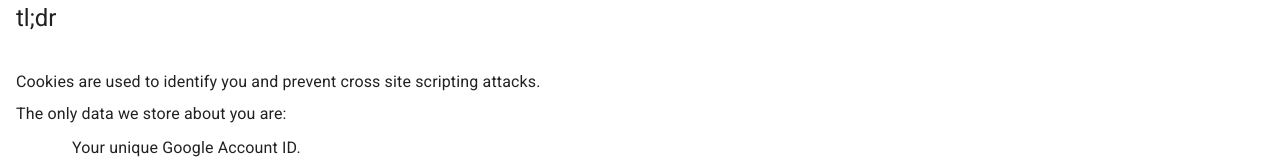
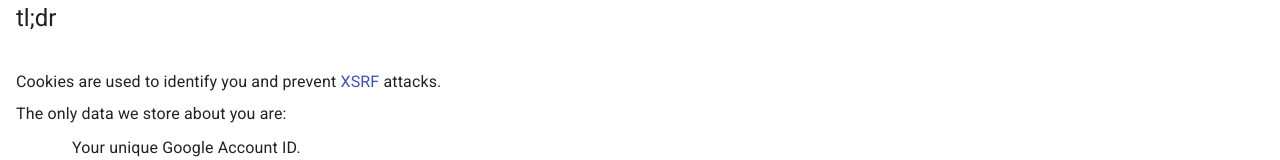
Before and after one commit to cheemcheem/invoice-store, a React (Create React App) app in the folder src/main/js/: page /privacy in a window 1280 px wide. Shown: the part 494-654 px from the top of the page. Built offline with nearby package versions, Linux system fonts and the light colour scheme; no server answers.

Commit message:
Fix privacy scrolling issue and privacy wording.
- Fixes #33
- Fixes #34

```diff
--- a/src/main/js/src/components/privacy/PrivacyPolicy.tsx
+++ b/src/main/js/src/components/privacy/PrivacyPolicy.tsx
@@ -23,7 +23,8 @@ const useStyles = makeStyles((theme: Theme) =>
     createStyles({
       root: {
         height: window.innerHeight - theme.spacing(8),
-        overflowY: "scroll"
+        overflowY: "scroll",
+        overflowX: "hidden"
       },
       list: {
         boxSizing: "border-box",
@@ -76,7 +77,14 @@ export default function PrivacyPolicy() {
         <List className={classes.tldr}>
           <ListItem className={classes.tldr}>
             <ListItemText
-                primary="Cookies are used to identify you and prevent cross site scripting attacks."/>
+                primary={<>
+                  <span>Cookies are used to identify you and prevent </span>
+                  <Link href="https://owasp.org/www-community/attacks/csrf"
+                        title="OWASP: Cross Site Request Forgery">
+                    XSRF
+                  </Link>
+                  <span> attacks.</span>
+                </>}/>
           </ListItem>
           <ListItem className={classes.tldr}>
             <ListItemText primary="The only data we store about you are:"/>
```
